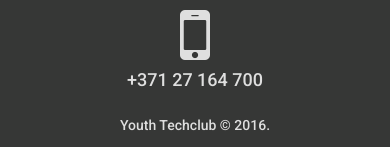
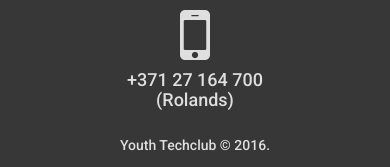
Before and after one commit to YouthTechclub/Web, a website: page src/YouthTechclub.Web/wwwroot/index.html in a window 390 px wide. Shown: the part 3561-3728 px from the top of the page. Drawn offline with Linux system fonts and the light colour scheme; files whose address does not match are found by name.

Commit message:
Added name next to phone number

```diff
--- a/src/YouthTechclub.Web/wwwroot/index.html
+++ b/src/YouthTechclub.Web/wwwroot/index.html
@@ -186,6 +186,7 @@
                         <i class="fa fa-mobile fa-5x fa-col"></i>
                     </div>
                     <h4>+371 27 164 700</h4>
+                    <h4>(Rolands)</h4>
                 </div>
             </div>
             <div class="row">
```
